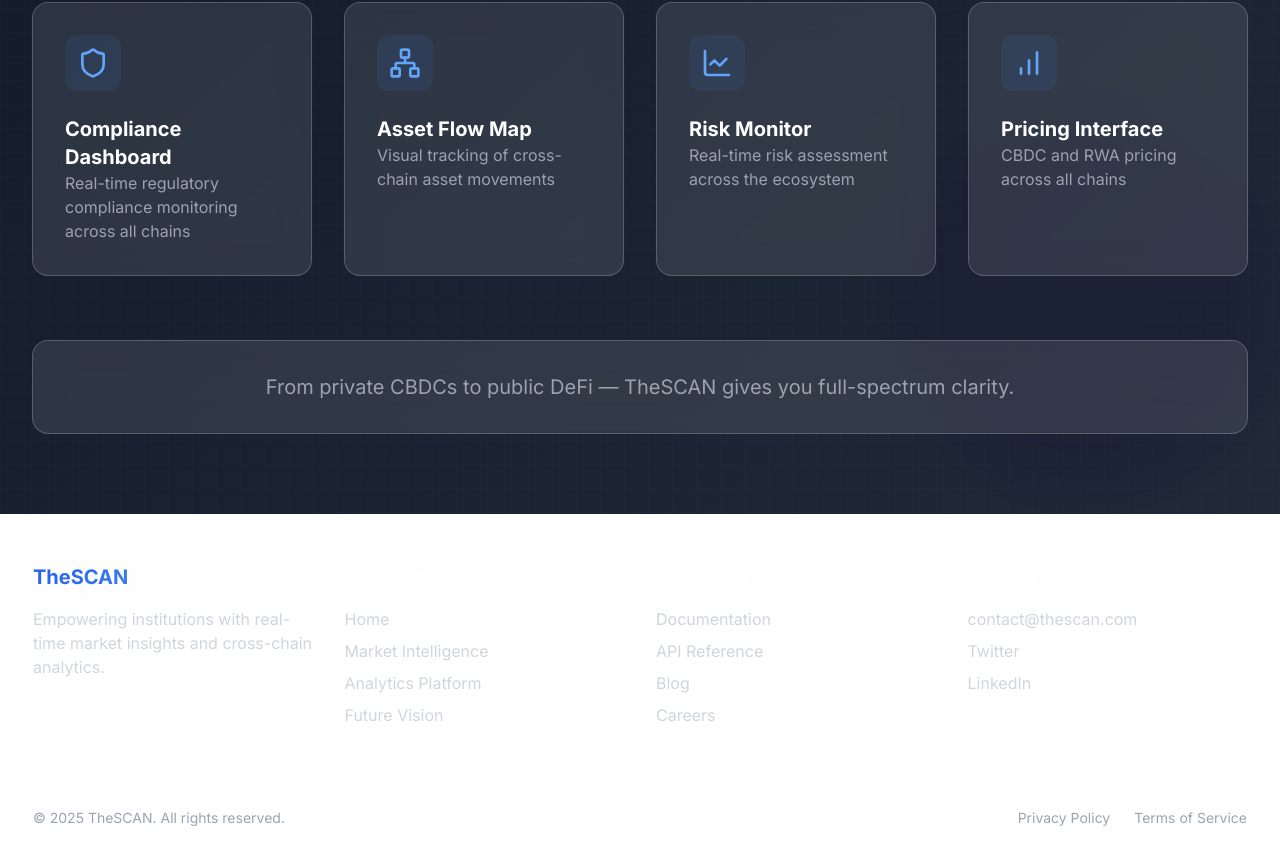
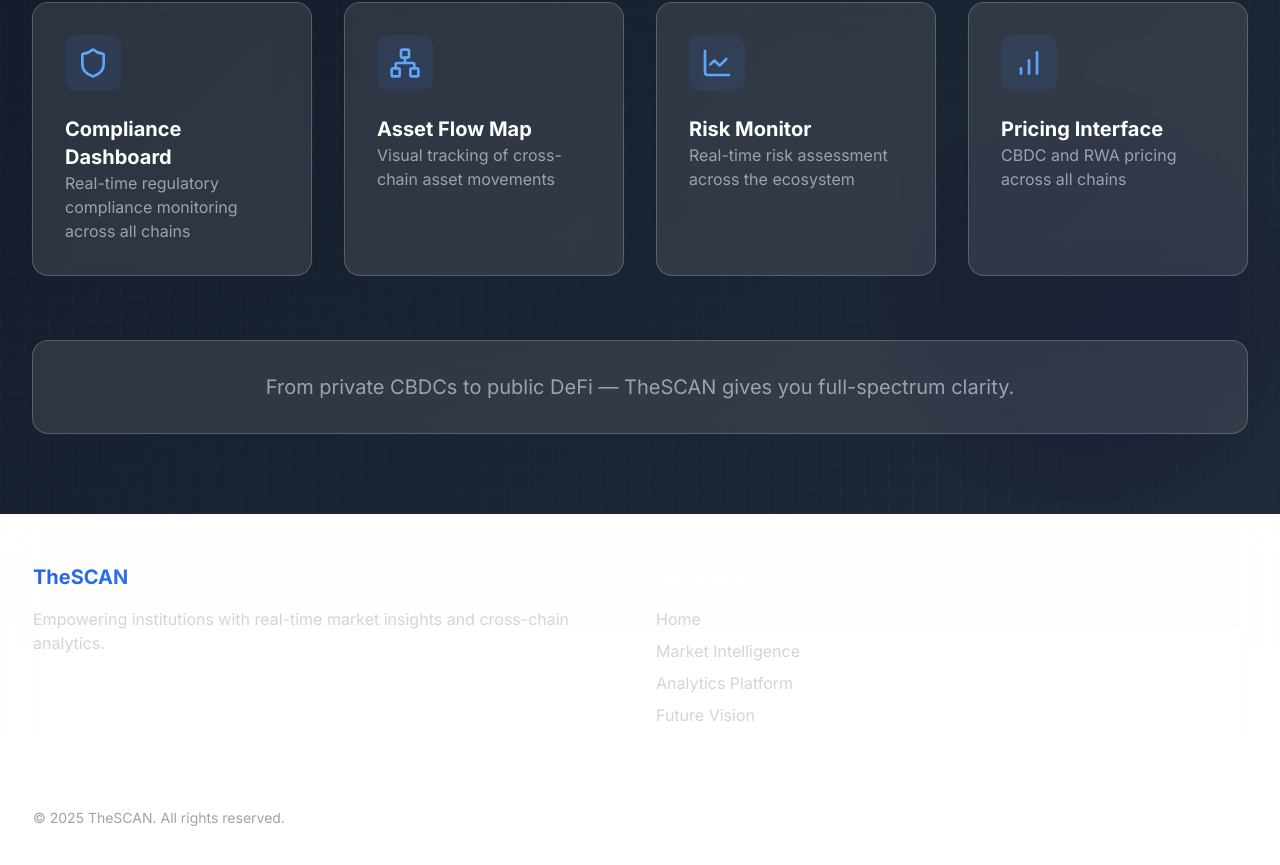
Before and after one commit to Esaslow/theSCAN, a Next.js app: page / in a window 1280 px wide. Shown: the part 3630-4495 px from the top of the page. Built offline with nearby package versions, Linux system fonts and the light colour scheme.

Commit message:
updating

```diff
--- a/src/components/Footer.tsx
+++ b/src/components/Footer.tsx
@@ -4,7 +4,7 @@
   return (
     <footer className="glass-effect">
       <div className="max-w-7xl mx-auto py-12 px-4 sm:px-6 lg:px-8">
-        <div className="grid grid-cols-1 md:grid-cols-4 gap-8">
+        <div className="grid grid-cols-1 md:grid-cols-2 gap-8">
           {/* Company Info */}
           <div>
             <h3 className="text-xl font-bold mb-4 text-gradient">TheSCAN</h3>
@@ -39,55 +39,6 @@
               </li>
             </ul>
           </div>
-
-          {/* Resources */}
-          <div>
-            <h3 className="text-lg font-semibold mb-4 text-white">Resources</h3>
-            <ul className="space-y-2">
-              <li>
-                <Link href="/docs" className="text-gray-300 hover:text-white transition-colors">
-                  Documentation
-                </Link>
-              </li>
-              <li>
-                <Link href="/api" className="text-gray-300 hover:text-white transition-colors">
-                  API Reference
-                </Link>
-              </li>
-              <li>
-                <Link href="/blog" className="text-gray-300 hover:text-white transition-colors">
-                  Blog
-                </Link>
-              </li>
-              <li>
-                <Link href="/careers" className="text-gray-300 hover:text-white transition-colors">
-                  Careers
-                </Link>
-              </li>
-            </ul>
-          </div>
-
-          {/* Contact */}
-          <div>
-            <h3 className="text-lg font-semibold mb-4 text-white">Contact</h3>
-            <ul className="space-y-2">
-              <li>
-                <a href="mailto:contact@thescan.com" className="text-gray-300 hover:text-white transition-colors">
-                  contact@thescan.com
-                </a>
-              </li>
-              <li>
-                <a href="https://twitter.com/thescan" target="_blank" rel="noopener noreferrer" className="text-gray-300 hover:text-white transition-colors">
-                  Twitter
-                </a>
-              </li>
-              <li>
-                <a href="https://linkedin.com/company/thescan" target="_blank" rel="noopener noreferrer" className="text-gray-300 hover:text-white transition-colors">
-                  LinkedIn
-                </a>
-              </li>
-            </ul>
-          </div>
         </div>
 
         {/* Bottom Bar */}
@@ -96,14 +47,6 @@
             <p className="text-gray-400 text-sm">
               © {new Date().getFullYear()} TheSCAN. All rights reserved.
             </p>
-            <div className="flex space-x-6 mt-4 md:mt-0">
-              <a href="/privacy" className="text-gray-400 hover:text-white text-sm transition-colors">
-                Privacy Policy
-              </a>
-              <a href="/terms" className="text-gray-400 hover:text-white text-sm transition-colors">
-                Terms of Service
-              </a>
-            </div>
           </div>
         </div>
       </div>
```
